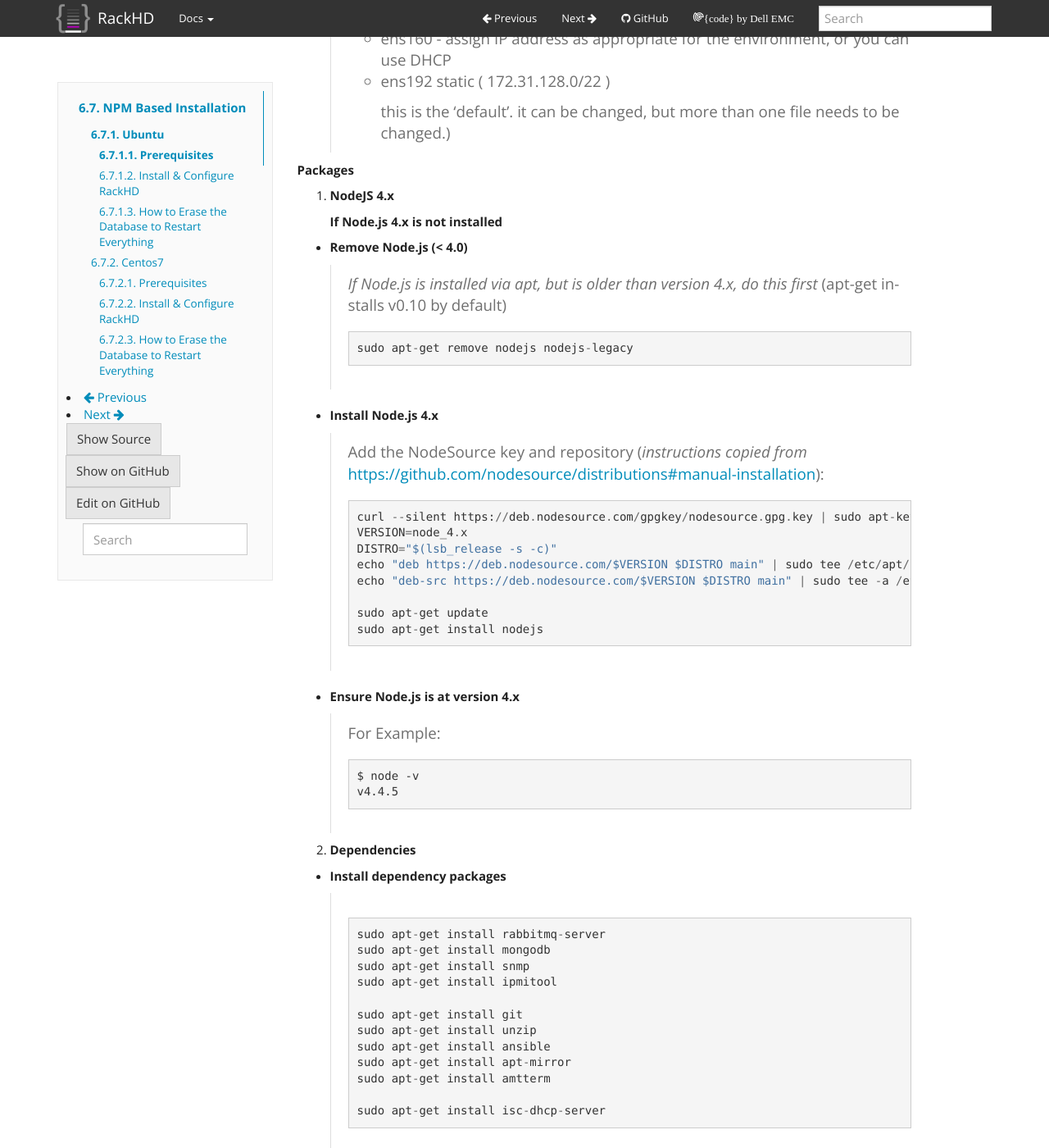
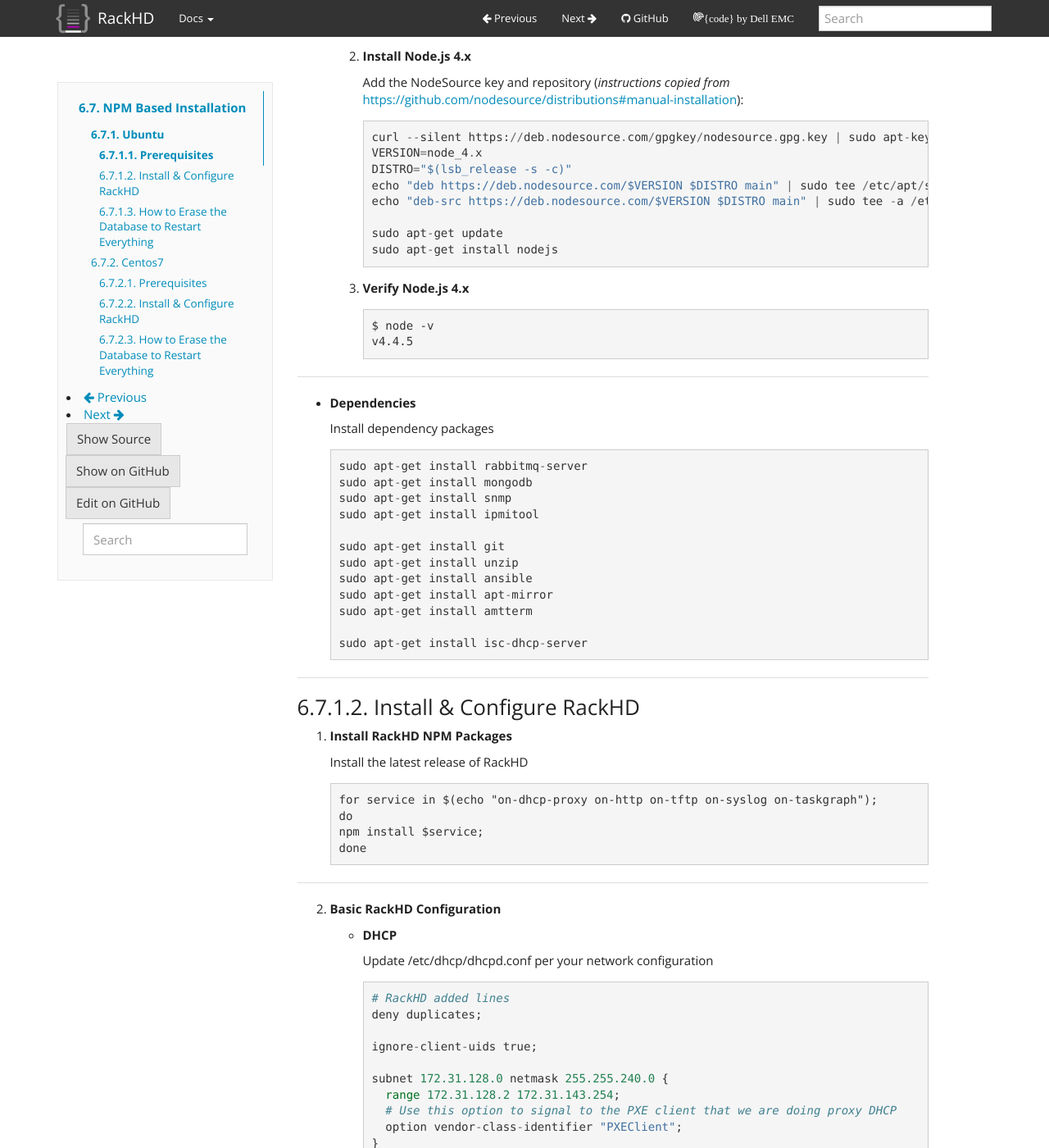
Before and after one commit to RackHD/docs, a Sphinx documentation site: the page built from docs/rackhd/npm_based_installation.rst, in a window 1280 px wide and 1400 px high, scrolled down 947 px. Shown: the whole window at 82% size. Built offline with Sphinx 7.4.7, drawn with Linux system fonts in a browser that asks for light colours; some of the changed text lies outside the part shown.

Commit message:
fix according to comments

```diff
--- a/docs/rackhd/npm_based_installation.rst
+++ b/docs/rackhd/npm_based_installation.rst
@@ -47,48 +47,45 @@
 
 **Packages**
 
-1. **NodeJS 4.x**
+* **NodeJS 4.x**
 
-   **If Node.js 4.x is not installed**
+  1. **Remove Node.js (< 4.0)**
 
-* **Remove Node.js (< 4.0)**
+     *If Node.js is installed via apt, but is older than version 4.x, do this first* (apt-get installs v0.10 by default)
 
-   *If Node.js is installed via apt, but is older than version 4.x, do this first* (apt-get installs v0.10 by default)
+     .. code::
 
-   .. code::
+      sudo apt-get remove nodejs nodejs-legacy
 
-    sudo apt-get remove nodejs nodejs-legacy
+  2. **Install Node.js 4.x**
 
-* **Install Node.js 4.x**
+     Add the NodeSource key and repository (*instructions copied from* https://github.com/nodesource/distributions#manual-installation):
 
-   Add the NodeSource key and repository (*instructions copied from* https://github.com/nodesource/distributions#manual-installation):
+     .. code::
 
-   .. code::
+      curl --silent https://deb.nodesource.com/gpgkey/nodesource.gpg.key | sudo apt-key add -
+      VERSION=node_4.x
+      DISTRO="$(lsb_release -s -c)"
+      echo "deb https://deb.nodesource.com/$VERSION $DISTRO main" | sudo tee /etc/apt/sources.list.d/nodesource.list
+      echo "deb-src https://deb.nodesource.com/$VERSION $DISTRO main" | sudo tee -a /etc/apt/sources.list.d/nodesource.list
 
-    curl --silent https://deb.nodesource.com/gpgkey/nodesource.gpg.key | sudo apt-key add -
-    VERSION=node_4.x
-    DISTRO="$(lsb_release -s -c)"
-    echo "deb https://deb.nodesource.com/$VERSION $DISTRO main" | sudo tee /etc/apt/sources.list.d/nodesource.list
-    echo "deb-src https://deb.nodesource.com/$VERSION $DISTRO main" | sudo tee -a /etc/apt/sources.list.d/nodesource.list
+      sudo apt-get update
+      sudo apt-get install nodejs
 
-    sudo apt-get update
-    sudo apt-get install nodejs
+  3. **Verify Node.js 4.x**
 
-* **Ensure Node.js is at version 4.x**
+     .. code::
 
-   For Example:
+      $ node -v
+      v4.4.5
 
-   .. code::
+####
 
-    $ node -v
-    v4.4.5
+* **Dependencies**
 
+  Install dependency packages
 
-2. **Dependencies**
-
-* **Install dependency packages**
-
-   .. code::
+  .. code::
 
     sudo apt-get install rabbitmq-server
     sudo apt-get install mongodb
@@ -109,8 +106,7 @@
 Install & Configure RackHD
 ^^^^
 
-1. **Install RackHD NPM package**
-
+1. **Install RackHD NPM Packages**
 
    Install the latest release of RackHD
 
@@ -121,131 +117,126 @@
      npm install $service;
      done
 
+####
 
 2. **Basic RackHD Configuration**
 
+   * **DHCP**
 
-* **DHCP**
+     Update /etc/dhcp/dhcpd.conf per your network configuration
 
-   Update /etc/dhcp/dhcpd.conf per your network configuration
+     .. code::
 
-   .. code::
+      # RackHD added lines
+      deny duplicates;
 
-    # RackHD added lines
-    deny duplicates;
+      ignore-client-uids true;
 
-    ignore-client-uids true;
+      subnet 172.31.128.0 netmask 255.255.240.0 {
+        range 172.31.128.2 172.31.143.254;
+        # Use this option to signal to the PXE client that we are doing proxy DHCP
+        option vendor-class-identifier "PXEClient";
+      }
 
-    subnet 172.31.128.0 netmask 255.255.240.0 {
-      range 172.31.128.2 172.31.143.254;
-      # Use this option to signal to the PXE client that we are doing proxy DHCP
-      option vendor-class-identifier "PXEClient";
-    }
+   * **Open Ports in Firewall**
 
+     If the firewall is enabled, open below ports in firewall:
 
-#######
+     - 4011/udp
+     - 8080/tcp
+     - 67/udp
+     - 8443/tcp
+     - 69/udp
+     - 9080/tcp
 
-* **Open Ports in Firewall**
+     An example of opening port:
 
-   If the firewall is enabled, open below ports in firewall:
-
-   - 4011/udp
-   - 8080/tcp
-   - 67/udp
-   - 8443/tcp
-   - 69/udp
-   - 9080/tcp
-
-   An example of opening port:
-
-    .. code::
+     .. code::
 
        sudo ufw allow 8080
 
 
-#######
+   * **CONFIGURATION FILE**
 
-* **CONFIGURATION FILE**
+     Create the required file /opt/monorail/config.json , you can use the demonstration configuration file at https://github.com/RackHD/RackHD/blob/master/packer/ansible/roles/monorail/files/config.json as a reference.
 
-   Create the required file /opt/monorail/config.json , you can use the demonstration configuration file at https://github.com/RackHD/RackHD/blob/master/packer/ansible/roles/monorail/files/config.json as a reference.
 
-#######
+   * **RACKHD BINARY SUPPORT FILES**
 
-* **RACKHD BINARY SUPPORT FILES**
+     Download binary files from bintray and placed them with below shell script.
 
-   Download binary files from bintray and placed them with below shell script.
+     .. code::
 
-   .. code::
+      #!/bin/bash
 
-    #!/bin/bash
+      mkdir -p node_modules/on-tftp/static/tftp
+      cd node_modules/on-tftp/static/tftp
 
-    mkdir -p node_modules/on-tftp/static/tftp
-    cd node_modules/on-tftp/static/tftp
+      for file in $(echo "\
+      monorail.ipxe \
+      monorail-undionly.kpxe \
+      monorail-efi64-snponly.efi \
+      monorail-efi32-snponly.efi");do
+      wget "https://dl.bintray.com/rackhd/binary/ipxe/$file"
+      done
 
-    for file in $(echo "\
-    monorail.ipxe \
-    monorail-undionly.kpxe \
-    monorail-efi64-snponly.efi \
-    monorail-efi32-snponly.efi");do
-    wget "https://dl.bintray.com/rackhd/binary/ipxe/$file"
-    done
+      cd -
 
-    cd -
+      mkdir -p node_modules/on-http/static/http/common
+      cd node_modules/on-http/static/http/common
 
-    mkdir -p node_modules/on-http/static/http/common
-    cd node_modules/on-http/static/http/common
+      for file in $(echo "\
+      base.trusty.3.16.0-25-generic.squashfs.img \
+      discovery.overlay.cpio.gz \
+      initrd.img-3.16.0-25-generic \
+      vmlinuz-3.16.0-25-generic");do
+      wget "https://dl.bintray.com/rackhd/binary/builds/$file"
+      done
 
-    for file in $(echo "\
-    base.trusty.3.16.0-25-generic.squashfs.img \
-    discovery.overlay.cpio.gz \
-    initrd.img-3.16.0-25-generic \
-    vmlinuz-3.16.0-25-generic");do
-    wget "https://dl.bintray.com/rackhd/binary/builds/$file"
-    done
+      cd -
 
-    cd -
 
 3. **Start RackHD**
 
-   Start the 5 service of RackHD with pm2 and a yml file.
+   Start the 5 services of RackHD with pm2 and a yml file.
 
-* **Install pm2**
+   I. **Install pm2**
 
     .. code::
 
        sudo npm install pm2 -g
 
-* **Prepare a yml file**
+   II. **Prepare a yml file**
 
-   An example of yml file:
+       An example of yml file:
 
-    .. code::
+       .. code::
 
-     apps:
-        - script: index.js
-          name: on-taskgraph
-          cwd: node_modules/on-taskgraph
-        - script: index.js
-          name: on-http
-          cwd: node_modules/on-http
-        - script: index.js
-          name: on-dhcp-proxy
-          cwd: node_modules/on-dhcp-proxy
-        - script: index.js
-          name: on-syslog
-          cwd: node_modules/on-syslog
-        - script: index.js
-          name: on-tftp
-          cwd: node_modules/on-tftp
+        apps:
+          - script: index.js
+            name: on-taskgraph
+            cwd: node_modules/on-taskgraph
+          - script: index.js
+            name: on-http
+            cwd: node_modules/on-http
+          - script: index.js
+            name: on-dhcp-proxy
+            cwd: node_modules/on-dhcp-proxy
+          - script: index.js
+            name: on-syslog
+            cwd: node_modules/on-syslog
+          - script: index.js
+            name: on-tftp
+            cwd: node_modules/on-tftp
 
 
-* **Start Service**
+   III. **Start Services**
 
     .. code::
 
        sudo pm2 start rackhd.yml
 
-   All the services are started:
+    All the services are started:
 
     .. code::
 
@@ -305,121 +296,114 @@
 
 **Packages**
 
-1. **NodeJS 4.x**
+* **NodeJS 4.x**
 
-   **If Node.js 4.x is not installed**
+  1. **Remove Node.js (< 4.0)**
 
-* **Remove Node.js (< 4.0)**
+     *If Node.js is installed via yum, but is older than version 4.x, do this first*
+     .. code::
 
-   *If Node.js is installed via yum, but is older than version 4.x, do this first*
-   .. code::
+      sudo yum remove nodejs
 
-    sudo yum remove nodejs
+  2. **Install Node.js 4.x**
 
-* **Install Node.js 4.x**
+     *Instructions copied from* https://github.com/nodesource/distributions#manual-installation:
 
-   *Instructions copied from* https://github.com/nodesource/distributions#manual-installation:
+     .. code::
 
-   .. code::
+       curl -sL https://rpm.nodesource.com/setup_4.x |sudo bash -
+       sudo yum install -y nodejs
 
-     curl -sL https://rpm.nodesource.com/setup_4.x |sudo bash -
-     sudo yum install -y nodejs
+     **Optional**: install build tools
 
-   **Optional**: install build tools
+     To compile and install native addons from npm you may also need to install build tools:
 
-   To compile and install native addons from npm you may also need to install build tools:
+     .. code::
 
-   .. code::
+       yum install gcc-c++ make
+       # or: yum groupinstall 'Development Tools'
 
-     yum install gcc-c++ make
-     # or: yum groupinstall 'Development Tools'
+  3. **Verify Node.js 4.x**
 
-* **Ensure Node.js is at version 4.x**
+     .. code::
 
-   For Example:
+      $ node -v
+      v4.4.5
 
-   .. code::
-
-    $ node -v
-    v4.4.5
-
-
-2. **Dependencies**
+####
 
 * **RabbitMQ**
 
-  - **Install Erlang**
+  1. **Install Erlang**
 
-    .. code::
+      .. code::
 
-     sudo yum -y update
-     sudo yum install -y epel-release
-     sudo yum install -y gcc gcc-c++ glibc-devel make ncurses-devel openssl-devel autoconf java-1.8.0-openjdk-devel git wget wxBase.x86_64
+       sudo yum -y update
+       sudo yum install -y epel-release
+       sudo yum install -y gcc gcc-c++ glibc-devel make ncurses-devel openssl-devel autoconf java-1.8.0-openjdk-devel git wget wxBase.x86_64
 
-     wget http://packages.erlang-solutions.com/erlang-solutions-1.0-1.noarch.rpm
-     sudo rpm -Uvh erlang-solutions-1.0-1.noarch.rpm
-     sudo yum -y update
+       wget http://packages.erlang-solutions.com/erlang-solutions-1.0-1.noarch.rpm
+       sudo rpm -Uvh erlang-solutions-1.0-1.noarch.rpm
+       sudo yum -y update
 
 
-  - **Verify Erlang**
+  2. **Verify Erlang**
 
-    .. code::
+       .. code::
 
-     erl
+        erl
 
-    Sample output:
+       Sample output:
 
-    .. code::
+       .. code::
 
-     Erlang/OTP 19 [erts-8.2] [source-fbd2db2] [64-bit] [smp:8:8] [async-threads:10] [hipe] [kernel-poll:false]
+        Erlang/OTP 19 [erts-8.2] [source-fbd2db2] [64-bit] [smp:8:8] [async-threads:10] [hipe] [kernel-poll:false]
 
-     Eshell V8.2  (abort with ^G)
-     1>
+        Eshell V8.2  (abort with ^G)
+        1>
 
-  - **Install RabbitMQ**
+  3. **Install RabbitMQ**
 
-    .. code::
+      .. code::
 
-     wget https://www.rabbitmq.com/releases/rabbitmq-server/v3.6.1/rabbitmq-server-3.6.1-1.noarch.rpm
-     sudo rpm --import https://www.rabbitmq.com/rabbitmq-signing-key-public.asc
-     sudo yum install -y rabbitmq-server-3.6.1-1.noarch.rpm
+       wget https://www.rabbitmq.com/releases/rabbitmq-server/v3.6.1/rabbitmq-server-3.6.1-1.noarch.rpm
+       sudo rpm --import https://www.rabbitmq.com/rabbitmq-signing-key-public.asc
+       sudo yum install -y rabbitmq-server-3.6.1-1.noarch.rpm
 
+  4. **Start RabbitMQ**
 
-  - **Start RabbitMQ**
+      .. code::
 
-    .. code::
-
-      sudo systemctl start rabbitmq-server
-      sudo systemctl status rabbitmq-server
-
+        sudo systemctl start rabbitmq-server
+        sudo systemctl status rabbitmq-server
 
 
 * **MongoDB**
 
-  - **Configure the package management system (yum)**
+  1. **Configure the package management system (yum)**
 
 
-    Create a /etc/yum.repos.d/mongodb-org-3.4.repo and add below lines:
+      Create a /etc/yum.repos.d/mongodb-org-3.4.repo and add below lines:
 
 
-    .. code::
+      .. code::
 
-     [mongodb-org-3.4]
-     name=MongoDB Repository
-     baseurl=https://repo.mongodb.org/yum/redhat/$releasever/mongodb-org/3.4/x86_64/
-     gpgcheck=1
-     enabled=1
-     gpgkey=https://www.mongodb.org/static/pgp/server-3.4.asc
+       [mongodb-org-3.4]
+       name=MongoDB Repository
+       baseurl=https://repo.mongodb.org/yum/redhat/$releasever/mongodb-org/3.4/x86_64/
+       gpgcheck=1
+       enabled=1
+       gpgkey=https://www.mongodb.org/static/pgp/server-3.4.asc
 
 
-  - **Install MongoDB**
+  2. **Install MongoDB**
 
     .. code::
 
      sudo yum install -y mongodb-org
 
 
-  - **Start MongoDB**
+  3. **Start MongoDB**
 
     .. code::
 
@@ -515,10 +494,10 @@
 Install & Configure RackHD
 ^^^^
 
-1. **Install RackHD NPM package**
 
-*
-  Install the latest release RackHD
+1. **Install RackHD NPM Packages**
+
+   Install the latest release of RackHD
 
    .. code::
 
@@ -527,134 +506,127 @@
      npm install $service;
      done
 
+####
 
 2. **Basic RackHD Configuration**
 
+   * **DHCP**
 
-* **DHCP**
+     Update /etc/dhcp/dhcpd.conf per your network configuration
 
-   Update /etc/dhcp/dhcpd.conf per your network configuration
+     .. code::
 
-   .. code::
+      # RackHD added lines
+      deny duplicates;
 
-    # RackHD added lines
-    deny duplicates;
+      ignore-client-uids true;
 
-    ignore-client-uids true;
-
-    subnet 172.31.128.0 netmask 255.255.240.0 {
-      range 172.31.128.2 172.31.143.254;
-      # Use this option to signal to the PXE client that we are doing proxy DHCP
-      option vendor-class-identifier "PXEClient";
-    }
+      subnet 172.31.128.0 netmask 255.255.240.0 {
+        range 172.31.128.2 172.31.143.254;
+        # Use this option to signal to the PXE client that we are doing proxy DHCP
+        option vendor-class-identifier "PXEClient";
+      }
 
 
-#######
+   * **Open Ports in Firewall**
+
+     If the firewall is enabled, open below ports in firewall:
+
+     - 4011/udp
+     - 8080/tcp
+     - 67/udp
+     - 8443/tcp
+     - 69/udp
+     - 9080/tcp
+
+     An example of opening port:
+
+     .. code::
+
+       sudo firewall-cmd --permanent --add-port=8080/tcp
+       sudo firewall-cmd --reload
 
 
-* **Open Ports in Firewall**
+   * **CONFIGURATION FILE**
 
-   If the firewall is enabled, open below ports in firewall:
-
-   - 4011/udp
-   - 8080/tcp
-   - 67/udp
-   - 8443/tcp
-   - 69/udp
-   - 9080/tcp
-
-   An example of opening port:
-
-    .. code::
+     Create the required file /opt/monorail/config.json , you can use the demonstration configuration file at https://github.com/RackHD/RackHD/blob/master/packer/ansible/roles/monorail/files/config.json as a reference.
 
 
-     sudo firewall-cmd --permanent --add-port=8080/tcp
-     sudo firewall-cmd --reload
+   * **RACKHD BINARY SUPPORT FILES**
 
+     Download binary files from bintray and placed them with below shell script.
 
-#######
+     .. code::
 
-* **CONFIGURATION FILE**
+       #!/bin/bash
 
-   Create the required file /opt/monorail/config.json , you can use the demonstration configuration file at https://github.com/RackHD/RackHD/blob/master/packer/ansible/roles/monorail/files/config.json as a reference.
+       mkdir -p node_modules/on-tftp/static/tftp
+       cd node_modules/on-tftp/static/tftp
 
-#######
+       for file in $(echo "\
+       monorail.ipxe \
+       monorail-undionly.kpxe \
+       monorail-efi64-snponly.efi \
+       monorail-efi32-snponly.efi");do
+       wget "https://dl.bintray.com/rackhd/binary/ipxe/$file"
+       done
 
-* **RACKHD BINARY SUPPORT FILES**
+       cd -
 
-   Download binary files from bintray and placed them with below shell script.
+       mkdir -p node_modules/on-http/static/http/common
+       cd node_modules/on-http/static/http/common
 
-   .. code::
+       for file in $(echo "\
+       base.trusty.3.16.0-25-generic.squashfs.img \
+       discovery.overlay.cpio.gz \
+       initrd.img-3.16.0-25-generic \
+       vmlinuz-3.16.0-25-generic");do
+       wget "https://dl.bintray.com/rackhd/binary/builds/$file"
+       done
 
-    #!/bin/bash
-
-    mkdir -p node_modules/on-tftp/static/tftp
-    cd node_modules/on-tftp/static/tftp
-
-    for file in $(echo "\
-    monorail.ipxe \
-    monorail-undionly.kpxe \
-    monorail-efi64-snponly.efi \
-    monorail-efi32-snponly.efi");do
-    wget "https://dl.bintray.com/rackhd/binary/ipxe/$file"
-    done
-
-    cd -
-
-    mkdir -p node_modules/on-http/static/http/common
-    cd node_modules/on-http/static/http/common
-
-    for file in $(echo "\
-    base.trusty.3.16.0-25-generic.squashfs.img \
-    discovery.overlay.cpio.gz \
-    initrd.img-3.16.0-25-generic \
-    vmlinuz-3.16.0-25-generic");do
-    wget "https://dl.bintray.com/rackhd/binary/builds/$file"
-    done
-
-    cd -
+       cd -
 
 3. **Start RackHD**
 
-   Start the 5 service of RackHD with pm2 and a yml file.
+   Start the 5 services of RackHD with pm2 and a yml file.
 
-* **Install pm2**
+   I. **Install pm2**
 
     .. code::
 
        sudo npm install pm2 -g
 
-* **Prepare a yml file**
+   II. **Prepare a yml file**
 
-   An example of yml file:
+       An example of yml file:
 
-    .. code::
+       .. code::
 
-     apps:
-        - script: index.js
-          name: on-taskgraph
-          cwd: node_modules/on-taskgraph
-        - script: index.js
-          name: on-http
-          cwd: node_modules/on-http
-        - script: index.js
-          name: on-dhcp-proxy
-          cwd: node_modules/on-dhcp-proxy
-        - script: index.js
-          name: on-syslog
-          cwd: node_modules/on-syslog
-        - script: index.js
-          name: on-tftp
-          cwd: node_modules/on-tftp
+        apps:
+          - script: index.js
+            name: on-taskgraph
+            cwd: node_modules/on-taskgraph
+          - script: index.js
+            name: on-http
+            cwd: node_modules/on-http
+          - script: index.js
+            name: on-dhcp-proxy
+            cwd: node_modules/on-dhcp-proxy
+          - script: index.js
+            name: on-syslog
+            cwd: node_modules/on-syslog
+          - script: index.js
+            name: on-tftp
+            cwd: node_modules/on-tftp
 
 
-* **Start Service**
+   III. **Start Services**
 
     .. code::
 
        sudo pm2 start rackhd.yml
 
-   All the services are started:
+    All the services are started:
 
     .. code::
 
```
Also changed, not shown: other parts of docs/rackhd/npm_based_installation.rst (+15 -20 lines).
